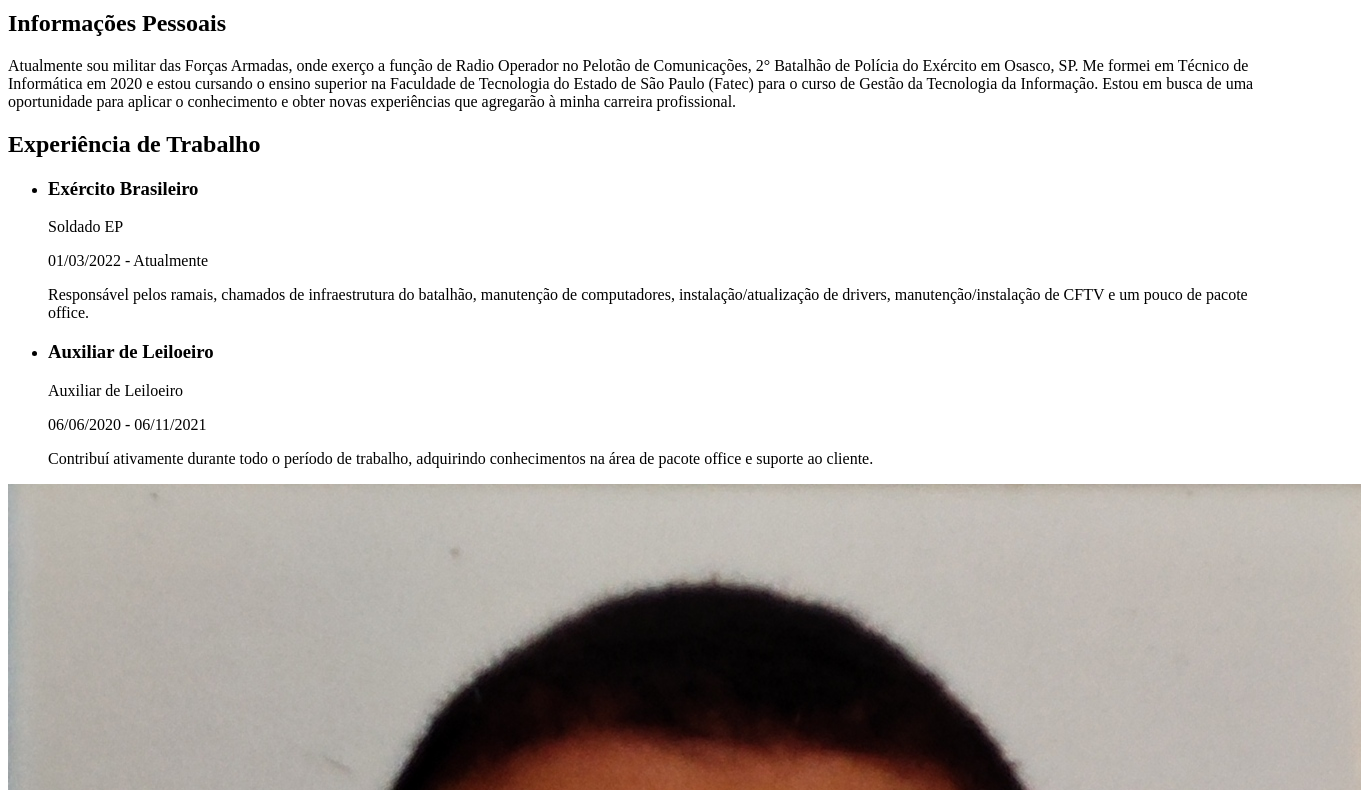
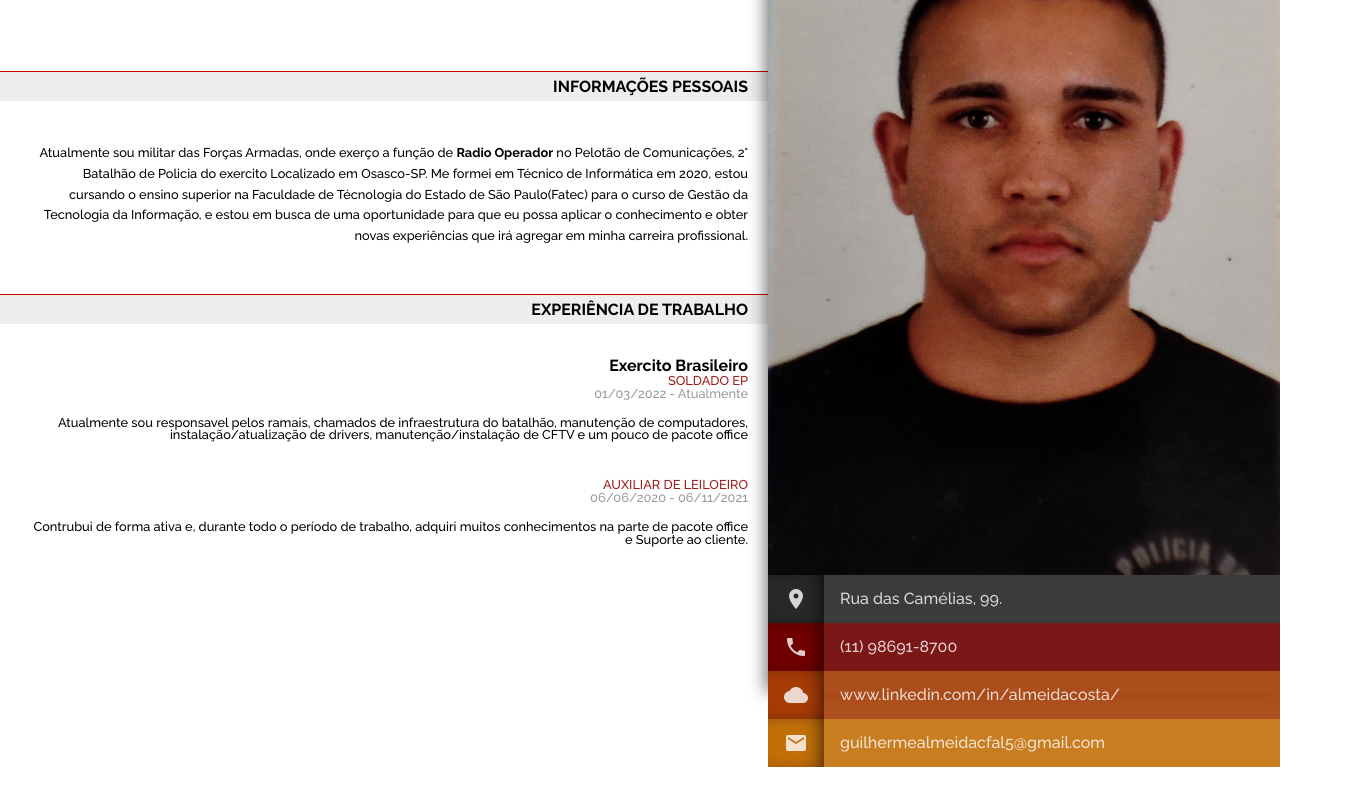
Before and after one commit to guiremino/Site, a plain HTML site: page index.html in a window 1280 px wide. Shown: the part 108-898 px from the top of the page, 1361 px wide, since content can reach past the window. After the commit the page ends 875 px from the top, so only its background shows below. Drawn offline with Linux system fonts and the light colour scheme.

Commit message:
Update index.html

```diff
--- a/index.html
+++ b/index.html
@@ -1,46 +1,43 @@
-<!DOCTYPE html>
-<html>
-<head>
-    <meta charset="UTF-8">
-    <title>Curriculum Vitae</title>
 <link href="https://fonts.googleapis.com/icon?family=Material+Icons" rel="stylesheet">
-    <link rel="stylesheet" href="styles.css">
-</head>
-<body>
-    <div class="container">
+<div class="esquerda">
   <header>
-            <div class="header-content">
-                <h1>Guilherme Almeida da Costa</h1>
-                <p class="formacao">Gestão da Tecnologia da Informação</p>
+
+
+    <div id="informacoes-principais">
+      <p id="nome">Guilherme Almeida da Costa</p>
+      <p id="formacao"></p>
     </div>
   </header>
 
   <main>
     <article>
-                <section class="section">
-                    <h2>Informações Pessoais</h2>
+      <section id="informacoes-pessoais" class="secao">
+        <h1>Informações Pessoais</h1>
         <p>
-                        Atualmente sou militar das Forças Armadas, onde exerço a função de <span class="bold">Radio Operador</span> no Pelotão de Comunicações, 2° Batalhão de Polícia do Exército em Osasco, SP. Me formei em Técnico de Informática em 2020 e estou cursando o ensino superior na Faculdade de Tecnologia do Estado de São Paulo (Fatec) para o curso de Gestão da Tecnologia da Informação. Estou em busca de uma oportunidade para aplicar o conhecimento e obter novas experiências que agregarão à minha carreira profissional.
+         Atualmente sou militar das Forças Armadas, onde exerço a função de <span class="negrito
+         ">Radio Operador</span> no Pelotão de Comunicações, 2° Batalhão de Policia do exercito Localizado em Osasco-SP. Me formei em Técnico de Informática em 2020, estou cursando o ensino superior na Faculdade de Técnologia do Estado de São Paulo(Fatec) para o curso de Gestão da Tecnologia da Informação, e estou em busca de uma oportunidade para que eu possa aplicar o conhecimento e obter novas experiências que irá agregar em minha carreira profissional.
         </p>
       </section>
 
-                <section class="section">
-                    <h2>Experiência de Trabalho</h2>
+      <section id="experiencia" class="secao">
+        <h1>Experiência de Trabalho</h1>
+
         <ul>
           <li>
-                            <div class="experience">
-                                <h3>Exército Brasileiro</h3>
-                                <p class="position">Soldado EP</p>
-                                <p class="date">01/03/2022 - Atualmente</p>
-                                <p class="description">Responsável pelos ramais, chamados de infraestrutura do batalhão, manutenção de computadores, instalação/atualização de drivers, manutenção/instalação de CFTV e um pouco de pacote office.</p>
+            <div class="container-experiencia">
+              <h1 class="titulo-experiencia">Exercito Brasileiro</h1>
+              <p class="cargo-experiencia">Soldado EP</p>
+              <p class="data-experiencia">01/03/2022 - Atualmente</p>
+              <p class="descricao-experiencia">Atualmente sou responsavel pelos ramais, chamados de infraestrutura do batalhão, manutenção de computadores, instalação/atualização de drivers, manutenção/instalação de CFTV e um pouco de pacote office</p>
             </div>
           </li>
           <li>
-                            <div class="experience">
-                                <h3>Auxiliar de Leiloeiro</h3>
-                                <p class="position">Auxiliar de Leiloeiro</p>
-                                <p class="date">06/06/2020 - 06/11/2021</p>
-                                <p class="description">Contribuí ativamente durante todo o período de trabalho, adquirindo conhecimentos na área de pacote office e suporte ao cliente.</p>
+            <div class="container-experiencia">
+              <h1 class="titulo-experiencia"></h1>
+              <p class="cargo-experiencia">Auxiliar de Leiloeiro</p>
+              <p class="data-experiencia"> 06/06/2020 - 06/11/2021</p>
+              <p class="descricao-experiencia">Contrubui de forma ativa e, durante todo o período de trabalho, adquiri muitos conhecimentos na parte de pacote office e Suporte ao cliente.
+              </p>
             </div>
           </li>
         </ul>
@@ -50,33 +47,250 @@
 </div>
 
 <aside>
-        <div class="contact-info">
-            <div class="profile-image">
+  <div id="informacoes-contato">
+    <div class="imagem-perfil">
       <img src="IMG_20230420_094353(1).jpg" alt="Imagem de perfil">
     </div>
 
-            <div class="general-info">
-                <div class="info-line" id="info-address">
+    <div id="informacoes-gerais">
+      <div class="info-line" id="info-endereco">
         <i class="material-icons">location_on</i>
-                    <span class="text-item"><a href="https://goo.gl/maps/DpbpgdTYN9UURtZE6" target="_blank">Rua das Camélias, 99.</a></span>
+        <span class="texto-item">
+          <a href="https://goo.gl/maps/DpbpgdTYN9UURtZE6" target="_blank">Rua das Camélias, 99.</a>
+        </span>
       </div>
 
-                <div class="info-line" id="info-phone">
+      <div class="info-line" id="info-telefone">
         <i class="material-icons">phone</i>
-                    <span class="text-item"><a href="https://wa.me/5511986918700">(11) 98691-8700</a></span>
+        <span class="texto-item">
+          <a href="https://wa.me/5511986918700">(11) 98691-8700</a>
+        </span>
       </div>
 
-                <div class="info-line" id="info-website">
+      <div class="info-line" id="info-site">
         <i class="material-icons">cloud</i>
-                    <span class="text-item"><a href="https://www.linkedin.com/in/almeidacosta/">www.linkedin.com/in/almeidacosta/</a></span>
+        <span class="texto-item">
+          <a href="https://www.linkedin.com/in/almeidacosta/">www.linkedin.com/in/almeidacosta/</a>
+        </span>
       </div>
 
-                <div class="info-line" id="info-email">
+      <div class="info-line" id="info-mail">
         <i class="material-icons">mail</i>
-                    <span class="text-item"><a href="mailto:guilhermealmeidacfal5@gmail.com">guilhermealmeidacfal5@gmail.com</a></span>
+        <span class="texto-item">
+          <a href="mailto:guilhermealmeidacfal5@gmail.com">guilhermealmeidacfal5@gmail.com</a>
+        </span>
+      </div>
+
     </div>
   </div>
-        </div>
+  <style>/* Modelo do curriculo: https://image.freepik.com/vetores-gratis/simples-moderno-curriculo-tamplte_1051-1387.jpg */
+
+    @import url('https://fonts.googleapis.com/css?family=Raleway:500,700,900');
+
+    *{
+      margin: 0;
+      padding: 0;
+    }
+
+    body{
+      display: flex;
+      font-family: 'Raleway', sans-serif;
+      height: 100%;
+    }
+
+    .esquerda{
+      width: 60vw;
+    }
+
+    header{
+      padding: 15px 25px;
+    }
+
+    header h1{
+      align-item: center;
+      display: flex;
+      font-size: 1.3rem;
+      font-weight: 500;
+      text-transform: uppercase;
+    }
+
+    header h1 > i{
+      margin-right: 0.4rem;
+    }
+
+    #nome{
+      font-size: 2rem;
+      font-weight: 900;
+      text-align: right;
+      text-transform: uppercase;
+    }
+
+    #formacao{
+      color: rgba(150, 0, 0, 0.9);
+      font-size: 1.5rem;
+      font-weight: 700;
+      text-align: right;
+      text-transform: uppercase;
+    }
+
+    #informacoes-principais{
+      margin: 40px 0;
+    }
+
+    .secao{
+      border-top: solid 1px  rgb(200, 0, 0);
+      margin-top: 2rem;
+      text-align: right;
+    }
+
+    .secao > h1{
+      background: #EEE;
+      font-size: 1rem;
+      font-weight: 700;
+      padding: 5px 20px;
+      margin-bottom: 2rem;
+      text-align: right;
+      text-transform: uppercase;
+    }
+
+    .container-experiencia{
+      text-align: right;
+    }
+
+    #informacoes-pessoais p{
+      line-height: 1.3rem;
+      padding: 10px 20px 15px 25px;
+    }
+
+    #experiencia p{
+      line-height: 1;
+    }
+
+    #informacoes-pessoais p,
+    #experiencia p{
+      font-size: 0.8rem;
+      padding-right: 20px;
+    }
+
+    .titulo-experiencia{
+      font-size: 1rem;
+      font-weight: 700;
+      padding-right: 20px;
+    }
+
+    .cargo-experiencia{
+      color: rgba(150, 0, 0, 0.9);
+      text-transform: uppercase;
+    }
+
+    .data-experiencia{
+      color: rgba(0,0,0,0.4);
+      margin-bottom: 1rem;
+    }
+
+    .descricao-experiencia{
+      padding-left: 25px;
+    }
+
+    .container-experiencia{
+      margin-bottom: 2rem;
+    }
+
+    .negrito{
+      font-weight: bold;
+    }
+
+    /* Aside */
+
+    aside{
+      background: #EDEDED;
+      box-shadow: -3px 0 15px rgba(0,0,0,0.5);
+      width: 40vw;
+    }
+
+    .imagem-perfil{
+      display: flex;
+      overflow: hidden;
+      width: 100%;
+    }
+
+    .imagem-perfil img{
+      width: 100%;
+      height: 100%;
+      transition: all ease-in-out .3s;
+    }
+
+    .imagem-perfil img:hover{
+      transform: scale(1.25);
+    }
+
+    /* Informações gerais - após a foto */
+
+    .info-line{
+      align-items: stretch;
+      color: rgba(255,255,255,0.8);
+      display: flex;
+      height: 3rem;
+      transition: all ease-in-out 0.3s;
+    }
+
+    .info-line:hover{
+      box-shadow: 0 20px 20px -10px rgba(0,0,0,0.2);
+      transform: scale(1.05);
+    }
+
+    .info-line i{
+      line-height: 3rem;
+      padding-left: 1rem;
+      padding-right: 1rem;
+    }
+
+    .info-line > span{
+      flex: 1;
+      line-height: 3rem;
+      padding-left: 1rem;
+    }
+
+    .info-line a{
+      color: inherit;
+      text-decoration: none;
+    }
+
+    #info-endereco i{
+      background: rgb(40, 40, 40);
+      box-shadow: -10px 0 20px -10px rgba(0,0,0,0.8) inset;
+    }
+
+    #info-endereco span{
+      background: rgba(40, 40, 40, 0.9);
+    }
+
+    #info-telefone i{
+      background: rgb(113, 0, 0);
+      box-shadow: -10px 0 20px -10px rgba(0,0,0,0.8) inset;
+    }
+
+    #info-telefone span{
+      background: rgba(113, 0, 0, 0.9);
+    }
+
+    #info-site i{
+      background: rgb(166, 60, 6);
+      box-shadow: -10px 0 20px -10px rgba(0,0,0,0.8) inset;
+    }
+
+    #info-site span{
+      background: rgba(166, 60, 6, 0.9);
+    }
+
+    #info-mail i{
+      background: rgb(195, 111, 9);
+      box-shadow: -10px 0 20px -10px rgba(0,0,0,0.8) inset;
+    }
+
+    #info-mail span{
+      background: rgba(195, 111, 9, 0.9);
+    }</style>
+
+
 </aside>
-</body>
-</html>
```
Lines whose indentation alone changed are shown as unchanged.
